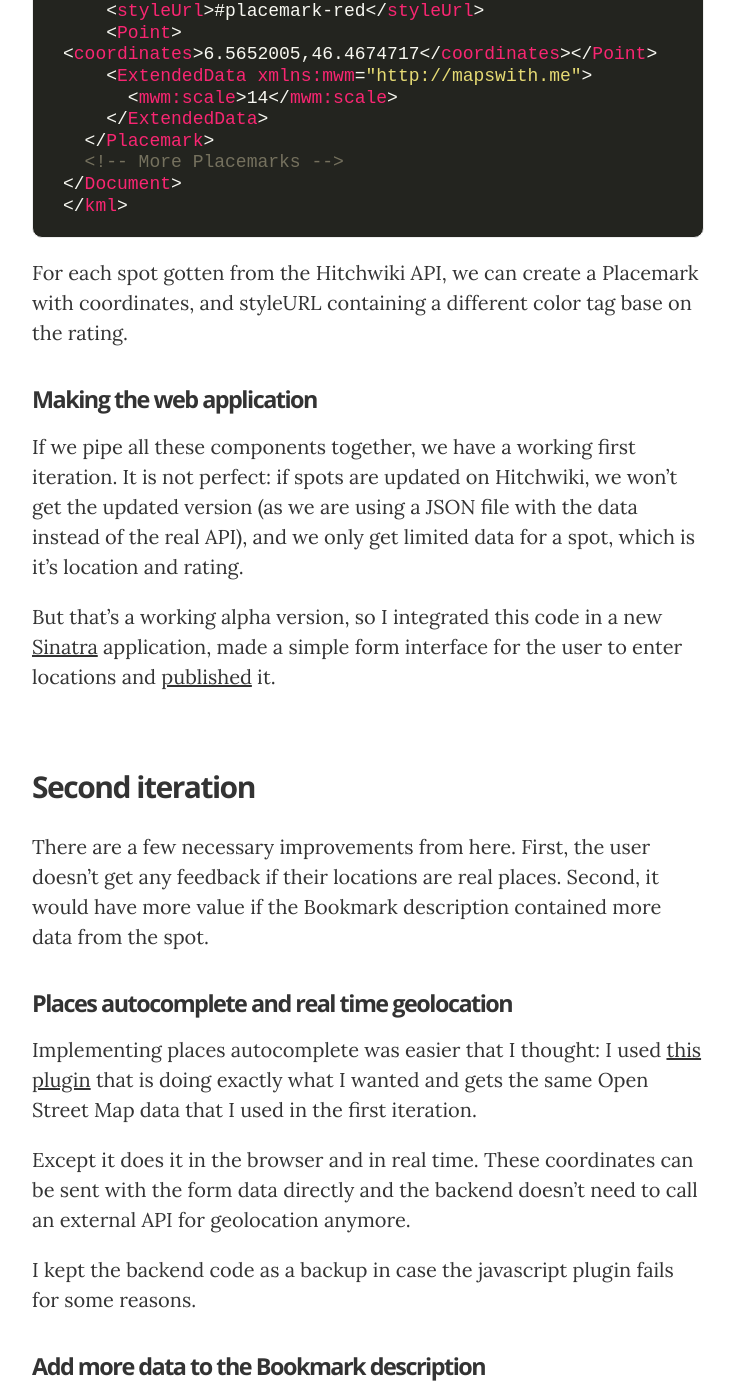
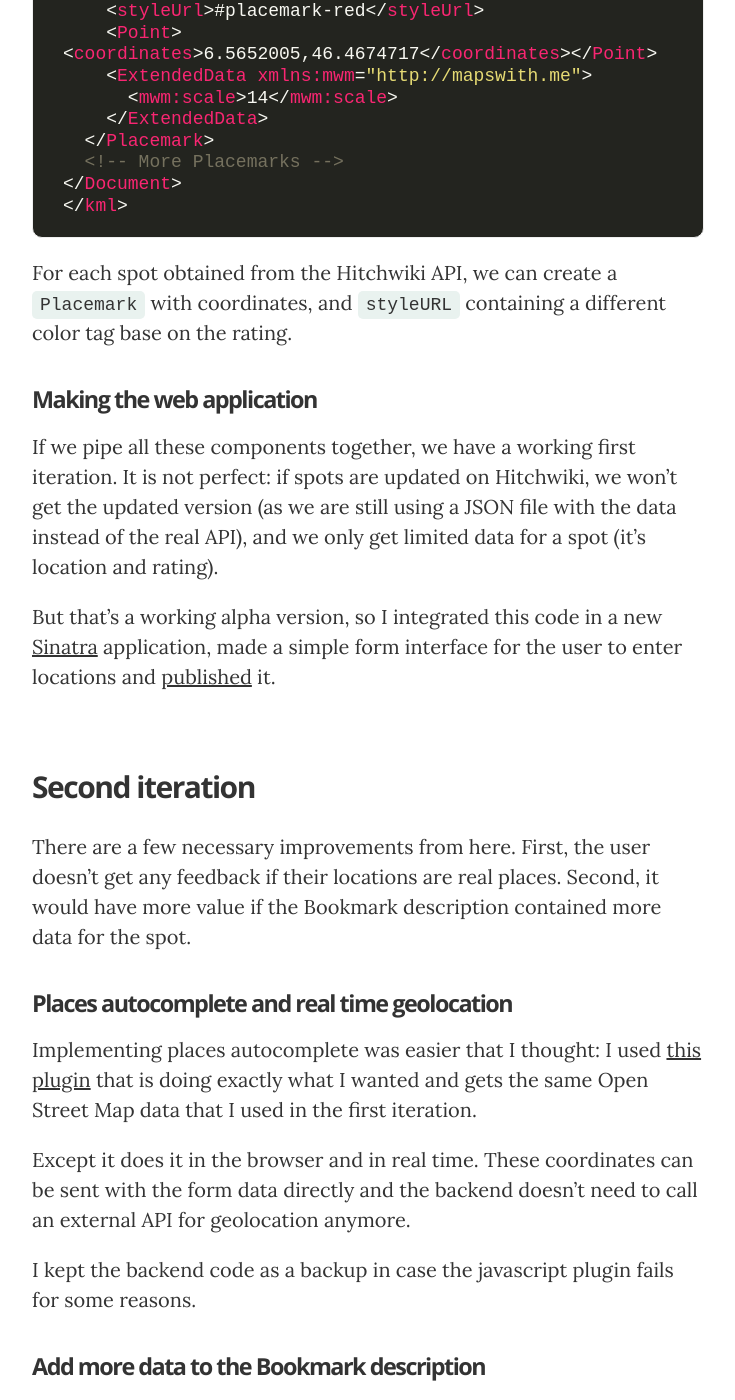
Before and after one commit to norydev/NoryDev.github.io, a Jekyll site: the page built from _posts/2017-10-15-introducing-hitchspots-me.md, in a window 1280 px wide and 1400 px high, scrolled down 8864 px. Shown: the whole window, without its empty margins (272-1007 px from the left). Built offline with Jekyll 4.4.1, drawn with Linux system fonts in a browser that asks for light colours; nearby versions of some CDN libraries; comment, search, counter and statistics services are not loaded; some of the changed text lies outside the part shown.

Commit message:
fix some typos and style

````diff
--- a/_posts/2017-10-15-introducing-hitchspots-me.md
+++ b/_posts/2017-10-15-introducing-hitchspots-me.md
@@ -42,7 +42,7 @@ SPOILER: I made it and it's dead simple to use!
 
 <p style="text-align: center"><img src="/img/posts/hitchspots_me_demo.gif" alt="Hitchspots.me demo" /></p>
 
-It will get all the spots that are approximately 10km on each sides of your route. Bookmarks are colored according to their Hitchability rating (from Green — Very Good, to Red — Very Bad)
+It will get all the spots that are approximately 10km on each sides of your route. Bookmarks are colored according to their Hitchability rating (from Green — Very Good, to Red — Very Bad).
 
 If you click on a Bookmark, you will get the spot detail: city name, description by the author, average waiting time, and comments.
 
@@ -164,17 +164,17 @@ To figure out the MAPS.me format, I exported one of my boomarks collection, and
 </kml>
 ```
 
-For each spot gotten from the Hitchwiki API, we can create a Placemark with coordinates, and styleURL containing a different color tag base on the rating.
+For each spot obtained from the Hitchwiki API, we can create a `Placemark` with coordinates, and `styleURL` containing a different color tag base on the rating.
 
 ### Making the web application
 
-If we pipe all these components together, we have a working first iteration. It is not perfect: if spots are updated on Hitchwiki, we won't get the updated version (as we are using a JSON file with the data instead of the real API), and we only get limited data for a spot, which is it's location and rating.
+If we pipe all these components together, we have a working first iteration. It is not perfect: if spots are updated on Hitchwiki, we won't get the updated version (as we are still using a JSON file with the data instead of the real API), and we only get limited data for a spot (it's location and rating).
 
 But that's a working alpha version, so I integrated this code in a new [Sinatra](http://sinatrarb.com/) application, made a simple form interface for the user to enter locations and [published](https://twitter.com/norydev/status/899204874054893568) it.
 
 ## Second iteration
 
-There are a few necessary improvements from here. First, the user doesn't get any feedback if their locations are real places. Second, it would have more value if the Bookmark description contained more data from the spot.
+There are a few necessary improvements from here. First, the user doesn't get any feedback if their locations are real places. Second, it would have more value if the Bookmark description contained more data for the spot.
 
 ### Places autocomplete and real time geolocation
 
````
Also changed, not shown: other parts of _posts/2017-10-15-introducing-hitchspots-me.md (+8 -8 lines), _posts/2017-05-11-pg-mat-views-for-better-performance-in-rails.md (+9 -7 lines), about/index.md (+2 -2 lines).
